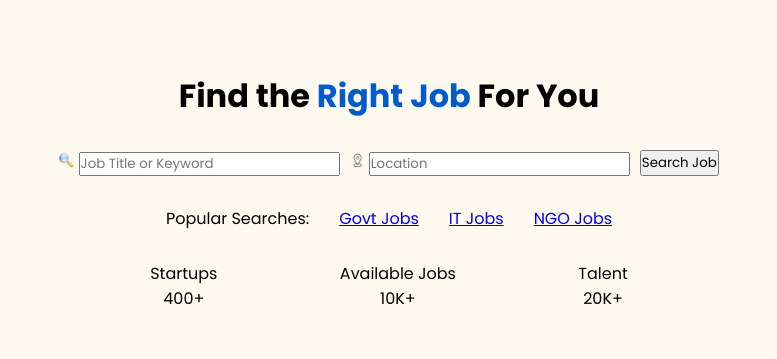
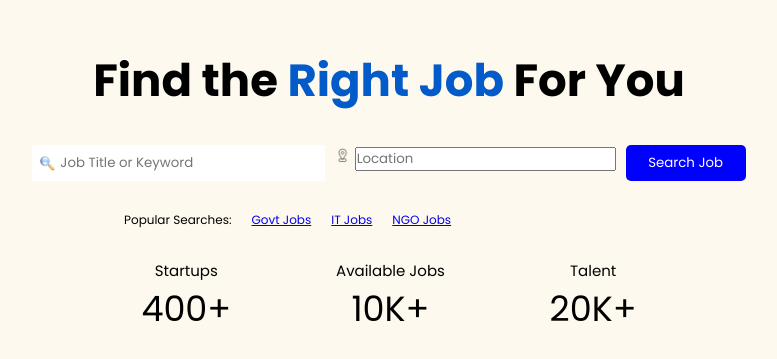
Before and after one commit to Fcunha70/Git, a plain HTML site: page index.html in a window 1280 px wide. Shown: the part 209-568 px from the top of the page, without its empty margins (251-1028 px from the left). Drawn offline with Linux system fonts and the light colour scheme.

Commit message:
Alterações Button

```diff
--- a/index.html
+++ b/index.html
@@ -18,11 +18,11 @@
 
         <h1>Find the <b>Right Job</b> For You</h1>
         <div class="busca-trabalho">
-            <div>
+            <div class="mascara">
                 <img src="Images/search.png" alt="search">
                 <input type="text" placeholder="Job Title or Keyword">
             </div>
-            <div>
+            <div class="">
                 <img src="Images/location.png">
                 <input type="text" placeholder="Location">
             </div>
@@ -36,16 +36,16 @@
         </div>
         <div class="KPI">
             <div class="kpi-filho">
-                <p>Startups</p>
-                <p>400+</p>
+                <p class="pequeno">Startups</p>
+                <p class="grande">400+</p>
             </div>
             <div class="kpi-filho">
-                <p>Available Jobs</p>
-                <p>10K+</p>
+                <p class="pequeno">Available Jobs</p>
+                <p class="grande">10K+</p>
             </div>
             <div class="kpi-filho">
-                <P>Talent</P>
-                <p>20K+</p>
+                <p class="pequeno">Talent</p>
+                <p class="grande">20K+</p>
             </div>
         </div>
     </div>
--- a/style.css
+++ b/style.css
@@ -5,13 +5,19 @@
     font-family: "Poppins", sans-serif;
 }
 
-html, .container, body {
+html,
+.container,
+body {
     width: 100vw;
     min-height: 100vh;
 }
 
+h1 {
+    font-size: 45px;
+}
+
 .container {
-    display:flex;
+    display: flex;
     flex-direction: column;
     justify-content: center;
     align-items: center;
@@ -19,21 +25,25 @@ html, .container, body {
     background-color: #fef9ee;
 }
 
-.KPI{
+.KPI {
     display: flex;
     flex-direction: row;
     justify-content: space-around;
     width: 600px;
     text-align: center;
+    font-size: 30px;
 }
 
 b {
     color: #025bc9;
 }
 
-.tipos-jobs{
-    display:flex;
-    gap: 30px;
+.tipos-jobs {
+    display: flex;
+    gap: 20px;
+    font-size: 12px;
+    justify-content:flex-start;
+    width: 530px;
 }
 
 .busca-trabalho img {
@@ -44,3 +54,33 @@ b {
     display: flex;
     gap: 10px;
 }
+
+.mascara {
+    background-color: white;
+    display: flex;
+    align-items: center;
+    padding: 8px;
+    gap: 5px;
+}
+
+.mascara input {
+    border: none;
+    outline: none;
+}
+
+.busca-trabalho button {
+    color: white;
+    background-color: blue;
+    width: 120px;
+    border: none;
+    border-radius: 5px;
+}
+
+.kpi-filho .pequeno {
+    font-size: 15px;
+}
+
+.kpi-filho .grande {
+    font-size: 35px;
+    font:bolder;
+}
```
